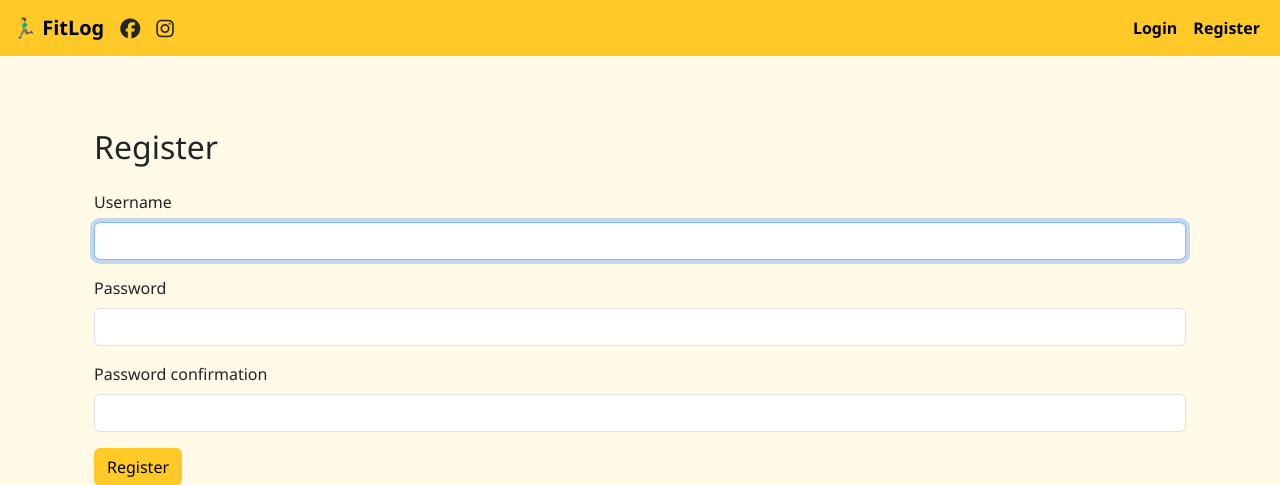
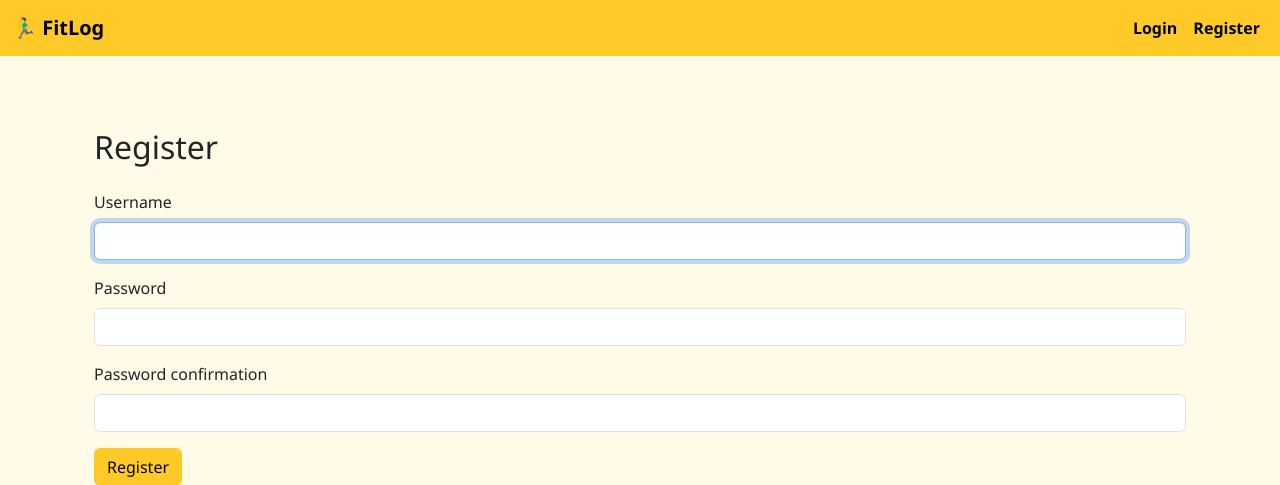
Before and after one commit to bobes81/Wellbeing-Tracker-App, a Django app: page /register/ in a window 1280 px wide. Shown: the top 485 px of the page. Run offline with Django 5.2, Linux system fonts and the light colour scheme; parts of the project's set-up code (start-up, migrations or seed data) failed here and were passed over; some libraries are stand-ins or nearby versions.

Commit message:
🔥 Remove duplicate social icons from navbar

```diff
--- a/templates/base.html
+++ b/templates/base.html
@@ -2,20 +2,29 @@
 <!DOCTYPE html>
 <html lang="en">
   <head>
-        <meta charset="UTF-8">
-        <meta name="viewport" content="width=device-width, initial-scale=1">
+    <meta charset="UTF-8" />
+    <meta name="viewport" content="width=device-width, initial-scale=1" />
     <title>FitLog</title>
 
     <!-- Favicon -->
-        <link rel="icon" type="image/x-icon" href="{% static 'images/favicon.ico' %}">
+    <link rel="icon" type="image/x-icon" href="{% static 'images/favicon.ico' %}" />
 
     <!-- Font Awesome -->
-        <link rel="stylesheet" href="https://cdnjs.cloudflare.com/ajax/libs/font-awesome/6.5.0/css/all.min.css">
+    <link
+      rel="stylesheet"
+      href="https://cdnjs.cloudflare.com/ajax/libs/font-awesome/6.5.0/css/all.min.css"
+    />
 
     <!-- Bootstrap a CSS -->
-        <link href="https://cdn.jsdelivr.net/npm/bootstrap@5.3.3/dist/css/bootstrap.min.css" rel="stylesheet">
-        <link href="https://cdn.jsdelivr.net/npm/bootstrap-icons@1.10.5/font/bootstrap-icons.css" rel="stylesheet">
-        <link rel="stylesheet" href="{% static 'css/style.css' %}">
+    <link
+      href="https://cdn.jsdelivr.net/npm/bootstrap@5.3.3/dist/css/bootstrap.min.css"
+      rel="stylesheet"
+    />
+    <link
+      href="https://cdn.jsdelivr.net/npm/bootstrap-icons@1.10.5/font/bootstrap-icons.css"
+      rel="stylesheet"
+    />
+    <link rel="stylesheet" href="{% static 'css/style.css' %}" />
   </head>
   <body>
     <!-- Navbar -->
@@ -23,19 +32,15 @@
       <div class="container-fluid">
         <a class="navbar-brand fw-bold text-dark" href="{% url 'home' %}">🏃‍♂️ FitLog</a>
 
-      <!-- Social icons (right side) -->
-      <div class="d-flex align-items-center me-3">
-        <a href="https://facebook.com" target="_blank" class="me-3 text-dark" title="Facebook">
-          <i class="fab fa-facebook fa-lg"></i>
-        </a>
-        <a href="https://instagram.com" target="_blank" class="text-dark" title="Instagram">
-          <i class="fab fa-instagram fa-lg"></i>
-        </a>
-      </div>
-
-      <button class="navbar-toggler" type="button" data-bs-toggle="collapse"
-              data-bs-target="#navbarContent" aria-controls="navbarContent"
-              aria-expanded="false" aria-label="Toggle navigation">
+        <button
+          class="navbar-toggler"
+          type="button"
+          data-bs-toggle="collapse"
+          data-bs-target="#navbarContent"
+          aria-controls="navbarContent"
+          aria-expanded="false"
+          aria-label="Toggle navigation"
+        >
           <span class="navbar-toggler-icon"></span>
         </button>
 
@@ -43,14 +48,24 @@
           <ul class="navbar-nav mb-2 mb-lg-0">
             {% if user.is_authenticated %}
             <li class="nav-item dropdown">
-              <a class="nav-link dropdown-toggle text-dark" href="#" id="navbarDropdown" role="button"
-                 data-bs-toggle="dropdown" aria-expanded="false">
+              <a
+                class="nav-link dropdown-toggle text-dark"
+                href="#"
+                id="navbarDropdown"
+                role="button"
+                data-bs-toggle="dropdown"
+                aria-expanded="false"
+              >
                 Hi, {{ user.username }}
               </a>
               <ul class="dropdown-menu dropdown-menu-end">
-                <li><a class="dropdown-item" href="{% url 'add_workout' %}">Add Workout</a></li>
-                <li><a class="dropdown-item" href="{% url 'add_mood' %}">Add Mood</a></li>
-                <li><hr class="dropdown-divider"></li>
+                <li>
+                  <a class="dropdown-item" href="{% url 'add_workout' %}">Add Workout</a>
+                </li>
+                <li>
+                  <a class="dropdown-item" href="{% url 'add_mood' %}">Add Mood</a>
+                </li>
+                <li><hr class="dropdown-divider" /></li>
                 <li>
                   <form method="POST" action="{% url 'logout' %}">
                     {% csrf_token %}
@@ -60,8 +75,12 @@
               </ul>
             </li>
             {% else %}
-            <li class="nav-item"><a class="nav-link text-dark" href="{% url 'login' %}">Login</a></li>
-            <li class="nav-item"><a class="nav-link text-dark" href="{% url 'register' %}">Register</a></li>
+            <li class="nav-item">
+              <a class="nav-link text-dark" href="{% url 'login' %}">Login</a>
+            </li>
+            <li class="nav-item">
+              <a class="nav-link text-dark" href="{% url 'register' %}">Register</a>
+            </li>
             {% endif %}
           </ul>
         </div>
@@ -73,7 +92,7 @@
       {% block content %}{% endblock %}
     </main>
 
-
+    <!-- Footer -->
     <footer class="text-center mt-4">
       <div class="footer-icons mb-2">
         <a href="https://facebook.com" target="_blank" aria-label="Facebook" class="text-dark me-3">
```
Lines whose indentation alone changed are shown as unchanged.
